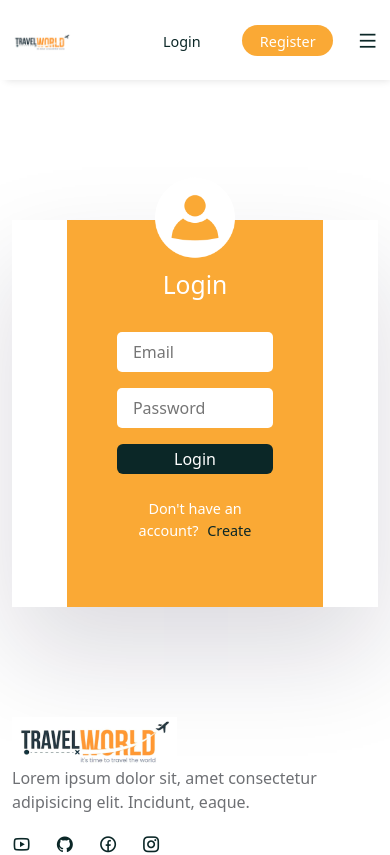
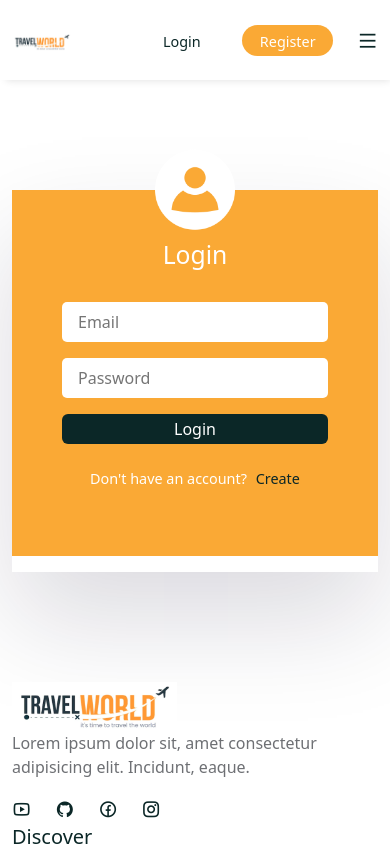
Before and after one commit to Felicien1992/Tour-full-project, a React (Create React App) app in the folder frontend/: page /login in a window 390 px wide. Shown: the top 855 px of the page. Built offline with nearby package versions, Linux system fonts and the light colour scheme; a web font is replaced by a local one.

Commit message:
add other mediaquerry

```diff
--- a/frontend/src/styles/login.css
+++ b/frontend/src/styles/login.css
@@ -80,4 +80,19 @@
         width: 70%;
         margin: auto;
     }
+
+    .login__container{
+        padding-bottom: 3rem;
+        margin-top: 70px;
+    }
 }
+
+@media only screen and (max-width:576px){
+    .login__form{
+        width: 100%;
+    }
+
+    .login__container{
+        padding-bottom: 1rem; ;
+    }
+}
```
